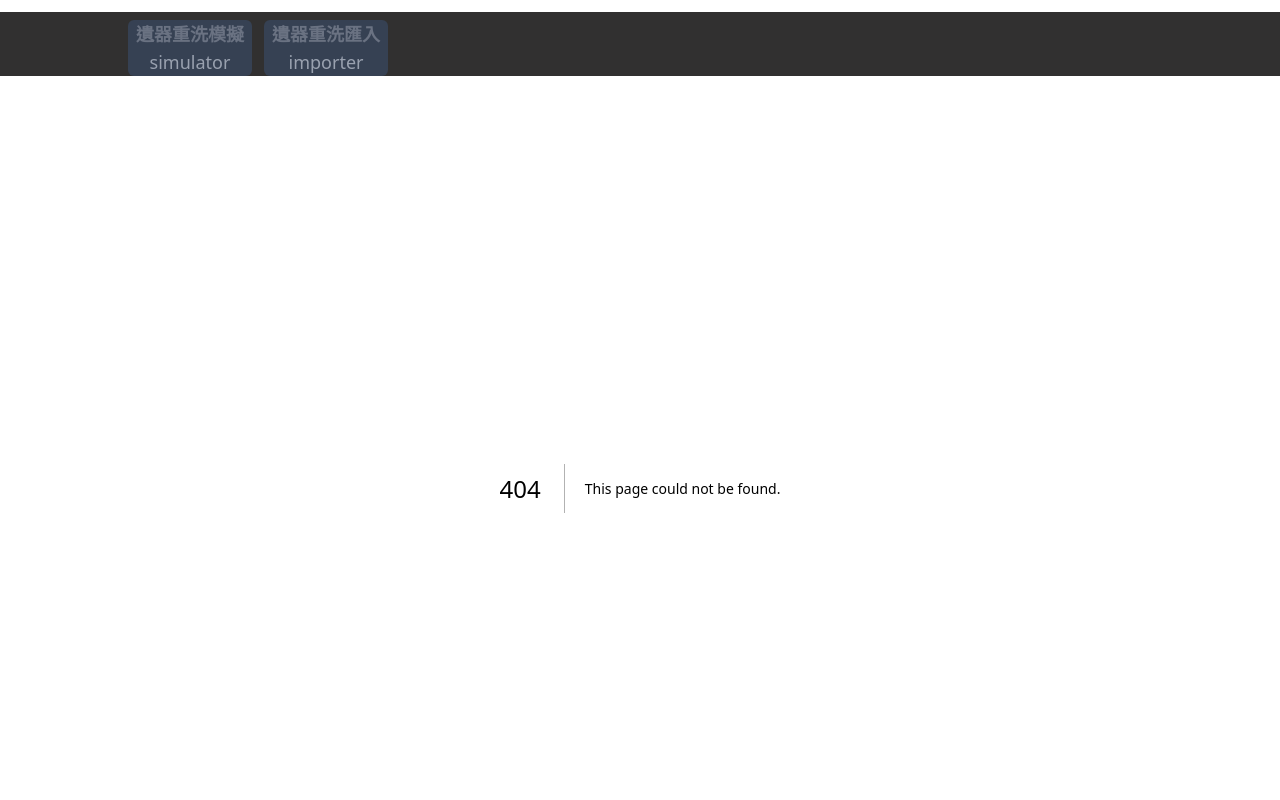
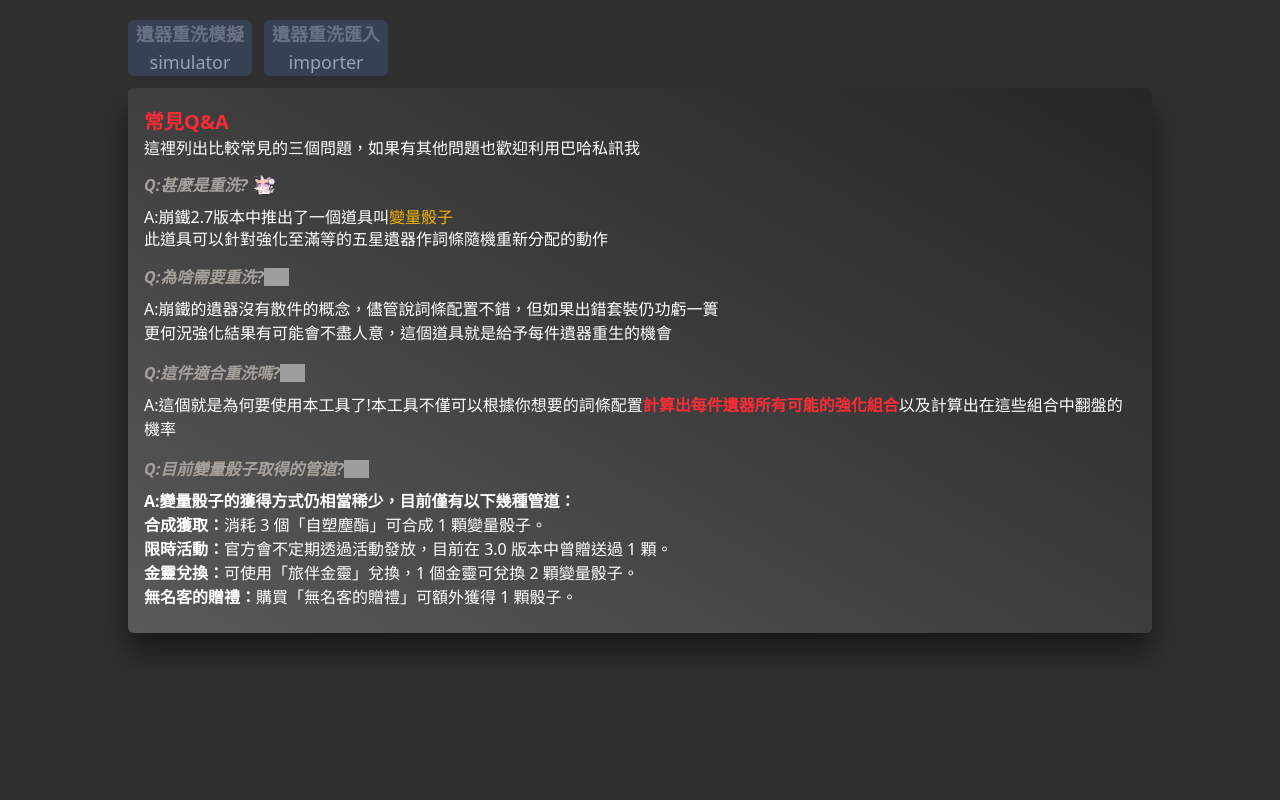
Before and after one commit to angegod/TestNextApi, a Next.js app: page /intro in a window 1280 px wide. Before the commit this address had no page. Shown: the top 800 px of the page. Built offline with nearby package versions, Linux system fonts and the light colour scheme; grey boxes are pictures that could not be loaded.

Commit message:
更新背景圖片

```diff
--- a/src/app/import/Importer.js
+++ b/src/app/import/Importer.js
@@ -558,7 +558,7 @@
 
     return(
     <SiteContext.Provider value={ImporterStatus}>
-        <div className='flex flex-col w-4/5 mx-auto max-[600px]:w-[90%]'>
+        <div className='flex flex-col w-4/5 mx-auto max-[600px]:w-[90%] intro p-1 rounded-md'>
             <div className='flex flex-row items-center'>
                 <h1 className='text-red-600 font-bold text-2xl'>遺器匯入</h1>
                 <div className='hintIcon ml-2 overflow-visible'
@@ -640,9 +640,6 @@
                             PieNums={PieNums}/>
                 </div>
             </div>
-            <div className={`flex flex-row flex-wrap w-[100%] ${(charID===undefined&&PieNums===undefined)?'':'hidden'}`}>
-                <Intro />
-            </div>
         </div>
         <div>
             <Tooltip id="CharHint"
--- /dev/null
+++ b/src/app/intro/Intro.js
@@ -0,0 +1,72 @@
+"use client"
+import React, { Component } from 'react';
+import "@/css/intro.css";
+//闡述為啥要使用這個工具
+function Intro(){
+    //之後intro頁面可能會改成json控管
+    return(
+        <div className='intro p-[1rem] rounded-md [&>div]:my-1 flex flex-col w-4/5 mx-auto max-[800px]:w-full'>
+            <div className='flex flex-col'>
+                <span className='text-xl text-red-500 font-bold'>常見Q&A</span>
+                <span className='text-white'>這裡列出比較常見的三個問題，如果有其他問題也歡迎利用巴哈私訊我</span>
+            </div>
+            <div className='flex flex-col [&>div]:my-1'>
+                <div className='flex flex-row items-center'>
+                    <span className='question'>Q:甚麼是重洗?</span>
+                    <img src={`${process.env.NEXT_PUBLIC_BASE_PATH || ''}/image/good.png`}
+                         alt="icon"
+                         className="inline align-middle h-[25px] w-auto ml-1"/>
+                </div>
+                <div className='[&>span]:text-white flex flex-col'>
+                    <span>A:崩鐵2.7版本中推出了一個道具叫<span className='text-yellow-500'>變量骰子</span></span>
+                    <span className="text-md leading-tight">
+                        此道具可以針對強化至滿等的五星遺器作詞條隨機重新分配的動作
+                    </span>
+                </div>
+            </div>
+            <div className='flex flex-col [&>div]:my-1'>
+                <div className='flex flex-row items-center'>
+                    <span className='question'>Q:為啥需要重洗?</span>
+                    <img    src={`${process.env.NEXT_PUBLIC_BASE_PATH || ''}/image/yulin.png`}
+                            alt="Good.png" width={25} height={25}
+                            className='inline'/>
+                </div>
+                <div>
+                    <span className='text-white'>A:崩鐵的遺器沒有散件的概念，儘管說詞條配置不錯，但如果出錯套裝仍功虧一簣</span>
+                    <span className='text-white flex flex-row items-center'>更何況強化結果有可能會不盡人意，這個道具就是給予每件遺器重生的機會</span>
+                </div>
+            </div>
+            <div className="flex flex-col [&>div]:my-1 ">
+                <div className='flex flex-row items-center'>
+                    <span className='question'>Q:這件適合重洗嗎?</span>
+                    <img src={`${process.env.NEXT_PUBLIC_BASE_PATH || ''}/image/feixiao.png`}
+                                 alt="Good.png" width={25} height={25}/>
+                </div>
+                <div className='flex'>
+                    <span className='text-white'>A:這個就是為何要使用本工具了!本工具不僅可以根據你想要的詞條配置
+                        <span className='text-red-500 font-bold'>計算出每件遺器所有可能的強化組合</span>
+                        <span className='text-white'>以及計算出在這些組合中翻盤的機率</span>
+                    </span>
+                </div>
+            </div>
+            <div className="flex flex-col [&>div]:my-1 ">
+                <div className='flex flex-row items-center'>
+                    <span className='question'>Q:目前變量骰子取得的管道?</span>
+                    <img src={`${process.env.NEXT_PUBLIC_BASE_PATH || ''}/image/feixiao.png`}
+                                 alt="Good.png" width={25} height={25}/>
+                </div>
+                <div className='flex flex-col'>
+                    <p className='text-white'><strong>A:變量骰子的獲得方式仍相當稀少，目前僅有以下幾種管道：</strong></p>
+                    <ol className='[&>li]:text-white'>
+                        <li><strong>合成獲取：</strong>消耗 3 個「自塑塵酯」可合成 1 顆變量骰子。</li>
+                        <li><strong>限時活動：</strong>官方會不定期透過活動發放，目前在 3.0 版本中曾贈送過 1 顆。</li>
+                        <li><strong>金靈兌換：</strong>可使用「旅伴金靈」兌換，1 個金靈可兌換 2 顆變量骰子。</li>
+                        <li><strong>無名客的贈禮：</strong>購買「無名客的贈禮」可額外獲得 1 顆骰子。</li>
+                    </ol>
+                </div>
+            </div>
+        </div>
+    )
+}
+
+export default Intro;
--- /dev/null
+++ b/src/app/intro/page.js
@@ -0,0 +1,12 @@
+export const metadata = {
+  title: '崩鐵--遺器重擲模擬器介紹',
+  description: '崩鐵--遺器重擲模擬器介紹',
+  keywords: ['遺器重洗', '遺器重洗模擬器', 'relic importer','relic ranker','遺器重擲','遺器重擲模擬器'],
+};
+
+import Intro from "./Intro";
+export default function Page() {
+  return (
+      <Intro />
+  );
+}
--- a/src/app/simulator/simulator.js
+++ b/src/app/simulator/simulator.js
@@ -543,10 +543,6 @@
                                 PieNums={PieNums}/>
                     </div>
                 </div>
-
-            </div>
-            <div className={`flex flex-row flex-wrap ${(charID)?'hidden':''}`}>
-                <Intro />
             </div>
         </div>
         <div>
--- a/src/components/Menu.js
+++ b/src/components/Menu.js
@@ -47,7 +47,7 @@
 
 function MainMenu(){
     return(
-        <div className='w-[100%] h-[80vh] relative max-[900vh]:h-[100vh]'>
+        <div className='w-[100%] h-[80vh] relative max-[900vh]:h-[100vh] MainBackGround'>
             <div className='w-4/5 flex flex-col mx-auto max-[900px]:w-[90%]'>
                 <div className='text-center h-fit flex flex-col'>
                     <div className='flex flex-col mt-5'>
--- a/src/components/PastPreviewList.js
+++ b/src/components/PastPreviewList.js
@@ -1,7 +1,7 @@
 import React, { Component,useCallback,useContext,useMemo } from 'react';
 import {PastPreview} from './PastPreview';
 import SiteContext from '../context/SiteContext';
-
+import Link from 'next/link';
 const PastPreviewList=React.memo(()=>{
     const {historyData}=useContext(SiteContext);
 
@@ -17,8 +17,10 @@
         return <>{renderList}</>;
     }else{
         return (
-            <div>
-                <span>這裡沒有任何您操作過的紀錄。</span>
+            <div className='flex flex-col'>
+                <span className='text-stone-300'>這裡沒有任何操作過的紀錄!!</span>
+                <span className='text-stone-300'>如果是初次使用的話不妨看看下面簡單的Q&A，能夠更加了解系統</span>
+                <button>點我了解</button>
             </div>
         )
     }
@@ -42,7 +44,12 @@
         return (
                 <div className='flex flex-col'>
                     <span className='text-stone-300'>這裡沒有任何操作過的紀錄!!</span>
-                    <span className='text-stone-300'>在開始使用前不妨看看下面簡單的Q&A</span>
+                    <span className='text-stone-300'>如果是初次使用的話不妨看看下面簡單的Q&A，能夠更加了解系統</span>
+                    <div className='justify-start py-1'>
+                        <Link href={'../intro'} className='text-center'>
+                             <button className='processBtn'>&rarr;點我了解</button>
+                        </Link>
+                    </div>
                 </div>
         )
     }
--- a/src/css/globals.css
+++ b/src/css/globals.css
@@ -25,13 +25,21 @@
     @apply max-[600px]:w-[150px] max-[600px]:h-[10vh] max-[600px]:px-1
 }
 
-/*.subMenu:hover{
-    border-bottom: 1px;
-    animation: bottomBorderExpand 0.2s linear delay;
+
+.MainBackGround {
+    position: relative;
+    z-index: 0;
+    /* 確保內容正常呈現 */
 }
 
-@keyframes bottomBorderExpand {
-    50%{
-        border-bottom: ;
-    }
-}*/
+.MainBackGround::before {
+    content: "";
+    position: absolute;
+    inset: 0; /* 等於 top/right/bottom/left: 0 */
+    background-image: url('/image/background.jpg');
+    background-size: cover;
+    background-position: center;
+    background-repeat: no-repeat;
+    opacity: 0.3; /* 調整這裡的數值讓圖片變淡 */
+    z-index: -1; /* 放在內容後面 */
+}
--- a/src/css/intro.css
+++ b/src/css/intro.css
@@ -1,10 +1,15 @@
 @import "tailwindcss";
-.intros{
+
+.question{
+    @apply text-stone-400 italic font-bold
+}
+
+.intro{
     background: linear-gradient(
-        189deg,
+        210deg,
         rgba(0, 0, 0, .2) 0%,
-        rgba(0, 0, 0, .04) 50%,
-        rgba(187, 187, 187, 0.2) 100%
+        rgba(118, 118, 118, 0.2) 50%,
+        rgba(255, 255, 255,0.2) 100%
     );
 
     box-shadow: 0 20px 30px #00000080;
```
Also changed, not shown: public/image/background.jpg (added).
